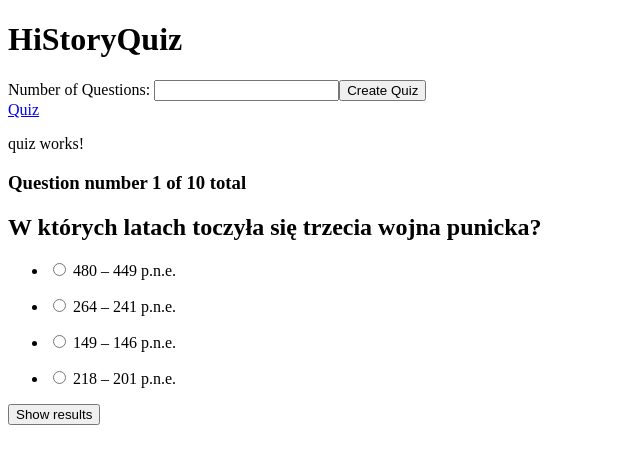
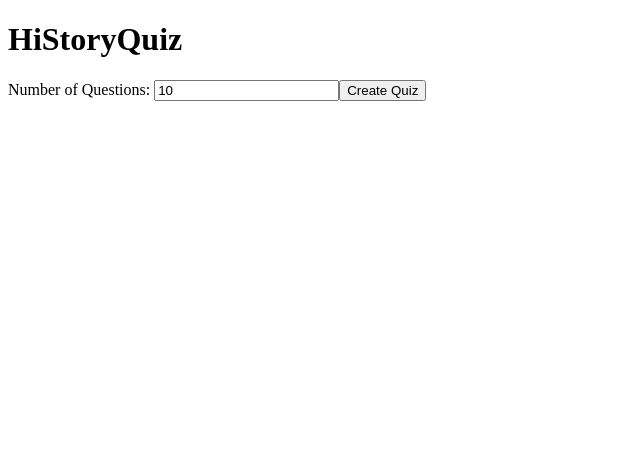
Before and after one commit to AdamStan/history-frontend-angular, an Angular app: page / in a window 1280 px wide. Shown: the top 464 px of the page, without its empty margins (0-640 px from the left). Built offline with nearby package versions, Linux system fonts and the light colour scheme.

Commit message:
changing amounts of questions works

```diff
--- a/src/app/app.component.html
+++ b/src/app/app.component.html
@@ -1,11 +1,10 @@
 <div>
   <h1> HiStoryQuiz </h1>
-  <form>
-    <label> Number of Questions: </label> <input type="number" name="number_of_questions">
-    <button type="submit"> Create Quiz </button>
-  </form>
-  <nav>
-    <a routerLink="/quiz"> Quiz </a>
-    <app-quiz></app-quiz>
+  <div>
+    <label> Number of Questions: </label> <input type="number" name="number_of_questions" [(ngModel)]="amountOfQuestions">
+    <button type="submit" (click)="startQuiz()"> Create Quiz </button>
+  </div>
+  <nav *ngIf="quizStart">
+    <app-quiz [amountOfQuestions]="amountOfQuestions"></app-quiz>
   </nav>
 </div>
--- a/src/app/app.component.ts
+++ b/src/app/app.component.ts
@@ -7,4 +7,10 @@ import { Component } from '@angular/core';
 })
 export class AppComponent {
   title = 'history-frontend-angular';
+  amountOfQuestions: number = 10;
+  quizStart: boolean = false;
+
+  startQuiz(): void {
+    this.quizStart = true;
+  }
 }
--- a/src/app/app.module.ts
+++ b/src/app/app.module.ts
@@ -1,5 +1,6 @@
 import { NgModule } from '@angular/core';
 import { BrowserModule } from '@angular/platform-browser';
+import { FormsModule } from '@angular/forms';
 
 import { AppRoutingModule } from './app-routing.module';
 import { AppComponent } from './app.component';
@@ -12,7 +13,8 @@ import { QuizComponent } from './quiz/quiz.component';
   ],
   imports: [
     BrowserModule,
-    AppRoutingModule
+    AppRoutingModule,
+    FormsModule
   ],
   providers: [],
   bootstrap: [AppComponent]
--- a/src/app/quiz.service.ts
+++ b/src/app/quiz.service.ts
@@ -11,11 +11,12 @@ export interface Question {
   providedIn: 'root'
 })
 export class QuizService {
-  data: Question[] = exampleData;
+  // example data is an Object {} - I don't know if it should be used "Object.values"
+  data: Question[] = Object.values(exampleData);
 
   constructor() { }
 
-  getQuestions() : Question[] {
-    return this.data;
+  getQuestions(amount:number=10) : Question[] {
+    return this.data.slice(0, amount);
   }
 }
--- a/src/app/quiz/quiz.component.html
+++ b/src/app/quiz/quiz.component.html
@@ -1,4 +1,4 @@
-<p>quiz works!</p>
+<p>Quiz below!</p>
 <div *ngIf="!end">
   <h3>Question number   {{ currentQuestion + 1 }} of {{ questions.length }} total </h3>
   <h2>{{ questions[currentQuestion].content}}</h2>
--- a/src/app/quiz/quiz.component.ts
+++ b/src/app/quiz/quiz.component.ts
@@ -1,4 +1,4 @@
-import { Component, OnInit } from '@angular/core';
+import { Component, EventEmitter, Input, OnInit, Output } from '@angular/core';
 import { QuizService } from '../quiz.service';
 import { Question } from '../quiz.service'
 
@@ -8,6 +8,7 @@ import { Question } from '../quiz.service'
   styleUrls: ['./quiz.component.css']
 })
 export class QuizComponent implements OnInit {
+  @Input() amountOfQuestions: number = 0;
   currentQuestion: number = 0;
   questions: Question[] = [];
   answerSelected: boolean = false;
@@ -19,7 +20,7 @@ export class QuizComponent implements OnInit {
   }
 
   ngOnInit(): void {
-    this.questions = this.quizService.getQuestions();
+    this.questions = this.quizService.getQuestions(this.amountOfQuestions);
   }
 
   onAnswer(chosenAnswer: String): void {
```
